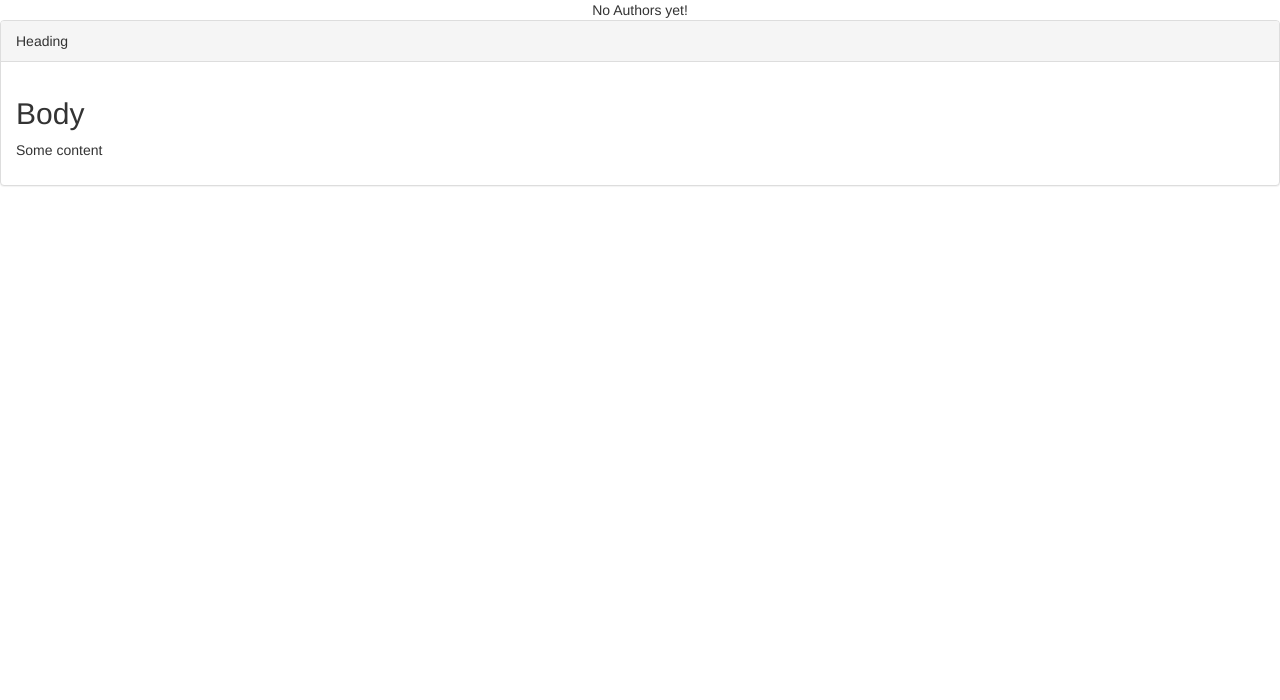
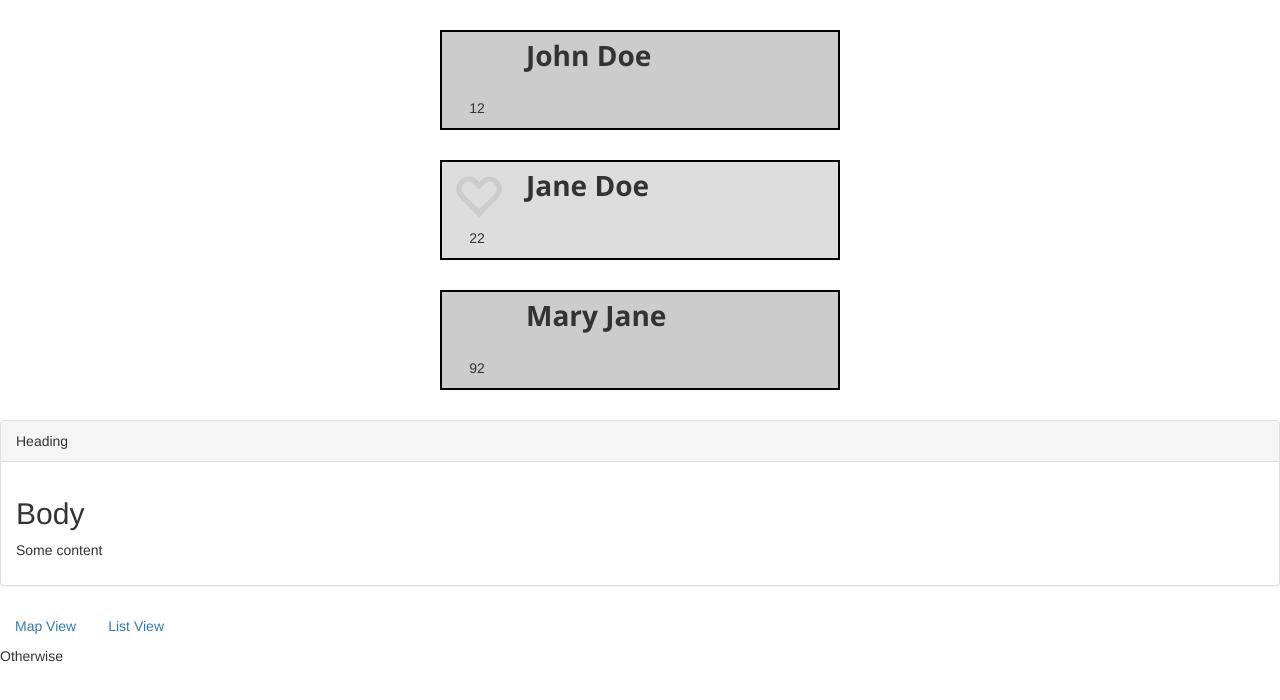
Before and after one commit to SB-FM/angularcourse, an Angular app: page / in a window 1280 px wide. Shown: the top 700 px of the page. Built offline with nearby package versions, Linux system fonts and the light colour scheme.

Commit message:
added map stuff and author stuff
Signed-off-by: NiL <superbeast@email.com>

```diff
--- a/src/app/app.component.html
+++ b/src/app/app.component.html
@@ -7,3 +7,5 @@
         <p>Some content</p>
     </div>
 </app-panel>
+
+<app-mapview></app-mapview>
--- a/src/app/authors/authors.component.css
+++ b/src/app/authors/authors.component.css
@@ -13,6 +13,14 @@
   margin: 30px 0 30px 0;
 }
 
+.even {
+  background-color: #ccc;
+}
+
+.odd {
+  background-color: #ddd;
+}
+
 .authors__list {
   display: flex;
   flex-direction: column;
--- a/src/app/authors/authors.component.html
+++ b/src/app/authors/authors.component.html
@@ -1,15 +1,15 @@
 <div class="authors__container">
   <div class="authors_list">
-    <div *ngIf="authors.length > 3; then authorList else noAuthors"></div>
+    <div *ngIf="authors.length > 0; then authorList else noAuthors"></div>
   </div>
   <ng-template #authorList>
-    <div class="author__card" *ngFor="let author of authors">
+    <div class="author__card" [class.even]="isEven" [class.odd]="isOdd" *ngFor="let author of authors;index as i;even as isEven; odd as isOdd">
       <app-favorite [author]="author" (change)="onFavoriteChanged($event)"></app-favorite>
       <span class="author__value"> {{ author.name }}</span>
     </div>
   </ng-template>
   <ng-template #noAuthors>
-   <div>No Authors yet!</div>
+    <div>No Authors yet!</div>
   </ng-template>
 
 </div>
--- a/src/app/authors/authors.component.min.css
+++ b/src/app/authors/authors.component.min.css
@@ -1 +1 @@
-.authors__container{display:flex;justify-content:center}.author__card{display:flex;flex-direction:row;border:2px solid black;min-width:400px;min-height:100px;flex:1;margin:30px 0 30px 0}.authors__list{display:flex;flex-direction:column}.author__value{margin:3px 0 0 24px;font-family:'Segoe UI', Tahoma, Geneva, Verdana, sans-serif;font-weight:bold;font-size:28px}
+.authors__container{display:flex;justify-content:center}.author__card{display:flex;flex-direction:row;border:2px solid black;min-width:400px;min-height:100px;flex:1;margin:30px 0 30px 0}.even{background-color:#ccc}.odd{background-color:#ddd}.authors__list{display:flex;flex-direction:column}.author__value{margin:3px 0 0 24px;font-family:'Segoe UI', Tahoma, Geneva, Verdana, sans-serif;font-weight:bold;font-size:28px}
--- a/src/app/authors/authors.component.scss
+++ b/src/app/authors/authors.component.scss
@@ -1,23 +1,32 @@
-.authors__container{
-    display:flex;
+.authors__container {
+  display: flex;
   justify-content: center;
 }
 
-.author__card{
-    display:flex;
+.author__card {
+  display: flex;
   flex-direction: row;
   border: 2px solid black;
   min-width: 400px;
   min-height: 100px;
-    flex:1;
+  flex: 1;
   margin: 30px 0 30px 0;
 }
-.authors__list{
-    display:flex;
+
+.even {
+  background-color: #ccc
+}
+
+.odd {
+  background-color: #ddd
+}
+
+.authors__list {
+  display: flex;
   flex-direction: column;
 }
 
-.author__value{
+.author__value {
   margin: 3px 0 0 24px;
   font-family: 'Segoe UI', Tahoma, Geneva, Verdana, sans-serif;
   font-weight: bold;
--- a/src/app/mapview/mapview.component.html
+++ b/src/app/mapview/mapview.component.html
@@ -1,3 +1,14 @@
-<p>
-  mapview works!
-</p>
+<ul class="nav nav-pills">
+  <li [class.active]="viewMode=='map'">
+    <a (click)= "viewMode = 'map'">Map View</a>
+  </li>
+  <li [class.active]="viewMode=='list'">
+    <a (click)= "viewMode = 'list'">List View</a>
+  </li>
+</ul>
+
+<div [ngSwitch]="viewMode">
+  <div *ngSwitchCase="'map'"> Map View Content</div>
+  <div *ngSwitchCase="'list'">List View Content</div>
+  <div *ngSwitchDefault>Otherwise</div>
+</div>
--- a/src/app/mapview/mapview.component.ts
+++ b/src/app/mapview/mapview.component.ts
@@ -6,7 +6,7 @@ import { Component, OnInit } from '@angular/core';
   styleUrls: ['./mapview.component.scss']
 })
 export class MapviewComponent implements OnInit {
-
+  viewMode = '';
   constructor() { }
 
   ngOnInit() {
```
Lines whose indentation alone changed are shown as unchanged.
